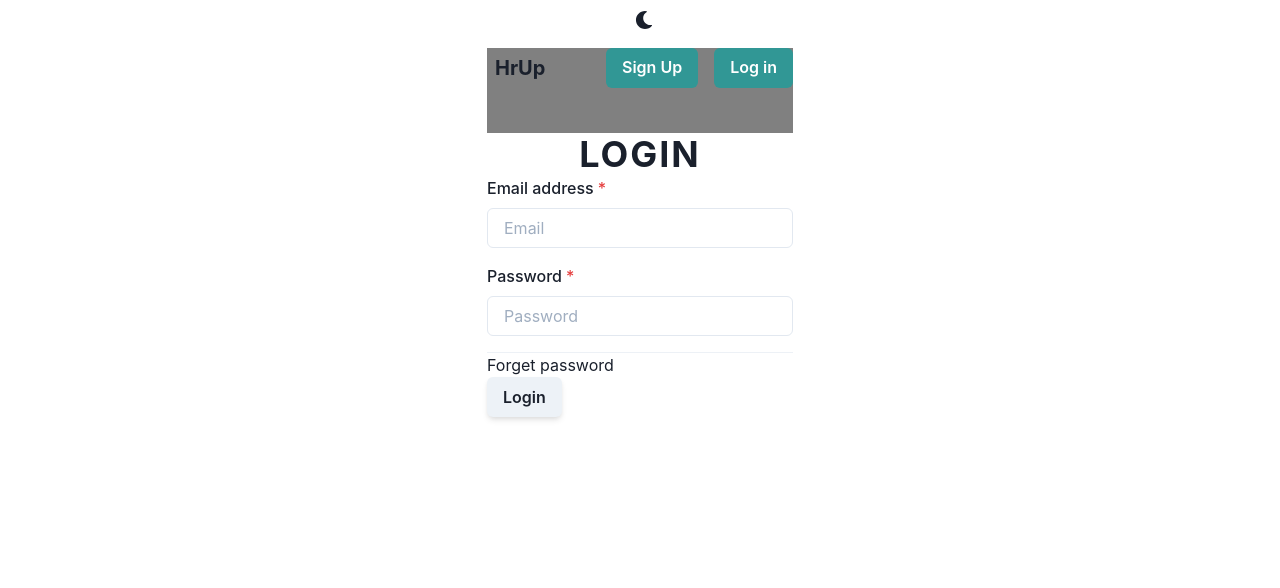
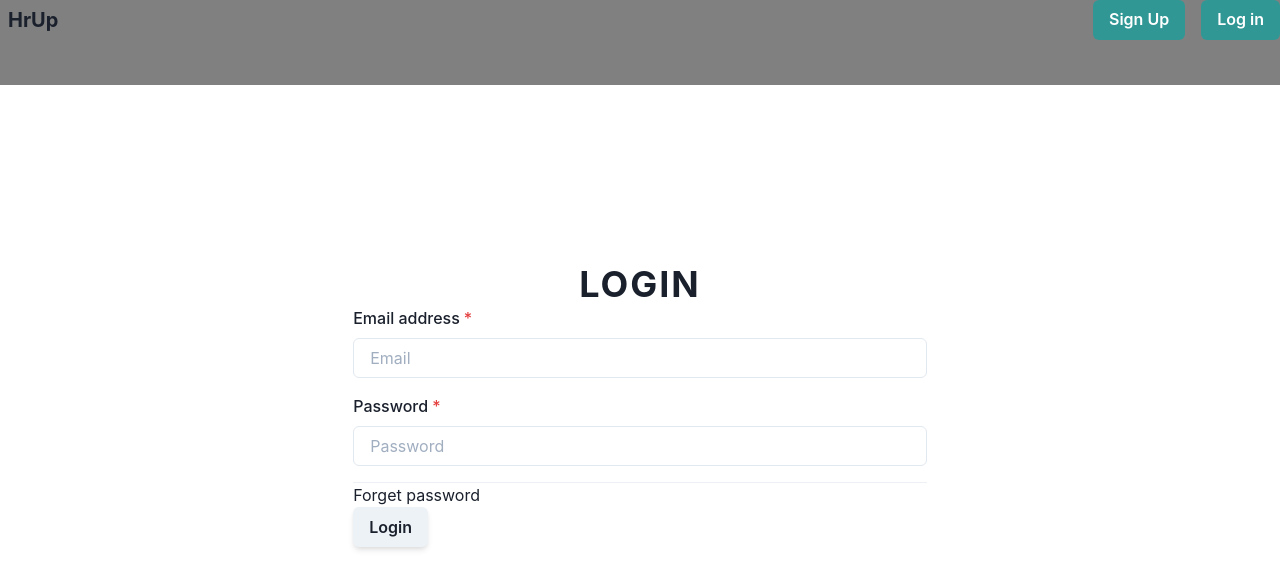
Before and after one commit to bipasha39/HpUp-Frontend, a React (Create React App) app: page / in a window 1280 px wide. Shown: the top 588 px of the page. Built offline with nearby package versions, Linux system fonts and the light colour scheme.

Commit message:
login component finished

```diff
--- a/src/App.js
+++ b/src/App.js
@@ -3,7 +3,9 @@ import React from 'react';
 import {
   ChakraProvider,
   theme,
-  VStack,
+  Box,
+  Center,
+  VStack
 
 } from '@chakra-ui/react';
 
@@ -17,17 +19,15 @@ import Login from "./pages/login/Login";
 function App() {
   return (
     <ChakraProvider theme={theme}>
-      <VStack>
 
+     <Box minH="100vh" >
 
-          <ColorModeSwitcher justifySelf="flex-end" />
+     <Login />
 
-
-           <Login />
+       </Box>
 
 
 
-      </VStack>
     </ChakraProvider>
   );
 }
--- a/src/app.css
+++ b/src/app.css
@@ -0,0 +1,4 @@
+/* #root {
+ height: 100%;
+ width: 100%;
+} */
--- a/src/components/loginForm/LoginForm.js
+++ b/src/components/loginForm/LoginForm.js
@@ -1,4 +1,4 @@
-import React from 'react';
+import React, {useState} from 'react';
 import {
   FormControl,
   FormLabel,
@@ -13,11 +13,20 @@ import {
   Stack,
   Heading,
   Divider,
+  Container,
+  Center
 } from '@chakra-ui/react';
 
 export default function LoginForm() {
+  const [email, setEmail] = useState("");
+  const[password,setPassword] = useState("");
+  const handleSubmit = ()=>{
+    console.log("logged in as",email,password)
+  }
   return (
-    <div className="loginForm_container">
+    <Center h="80vh">
+   <Container >
+
       <Heading
         as="h1"
         textAlign="center"
@@ -32,8 +41,11 @@ export default function LoginForm() {
           <FormControl isRequired>
             <FormLabel>Email address</FormLabel>
             <InputGroup>
-
-              <Input type="email" placeholder="Email" aria-label="Email" />
+              <Input type="email"
+              value={email}
+              onChange={(event) => setEmail(event.target.value)}
+              placeholder="Email"
+              aria-label="Email" />
             </InputGroup>
           </FormControl>
 
@@ -41,6 +53,8 @@ export default function LoginForm() {
             <FormLabel>Password</FormLabel>
             <InputGroup>
               <Input
+              value={password}
+              onChange={(event) => setPassword(event.target.value)}
                 type="password"
                 placeholder="Password"
                 aria-label="Password"
@@ -59,16 +73,16 @@ export default function LoginForm() {
           <Divider />
         </Stack>
       </form>
-
         <flex>
           <Box>
             <a href="#">Forget password</a>
           </Box>
         </flex>
+      <Button  variantColor="blue" onClick={handleSubmit} shadow="md">
 
-      <Button justifiying content ="center" variantColor="blue" type="submit" shadow="md">
         Login
       </Button>
-    </div>
+    </Container>
+    </Center>
   );
 }
--- a/src/pages/login/Login.js
+++ b/src/pages/login/Login.js
@@ -3,6 +3,7 @@ import LoginForm from '../../components/loginForm/LoginForm';
 
 import Header from '../../components/header/Header';
 import './login.css';
+import { VStack } from '@chakra-ui/react';
 
 
 export default function Login() {
```
Also changed, not shown: 1 other file (tests, documents, lock files or other folders).
